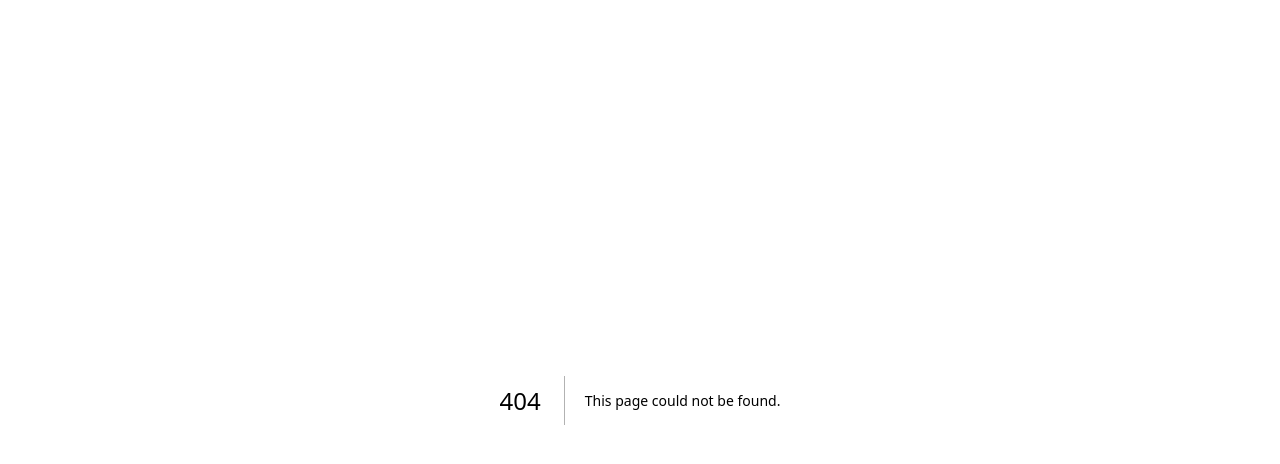
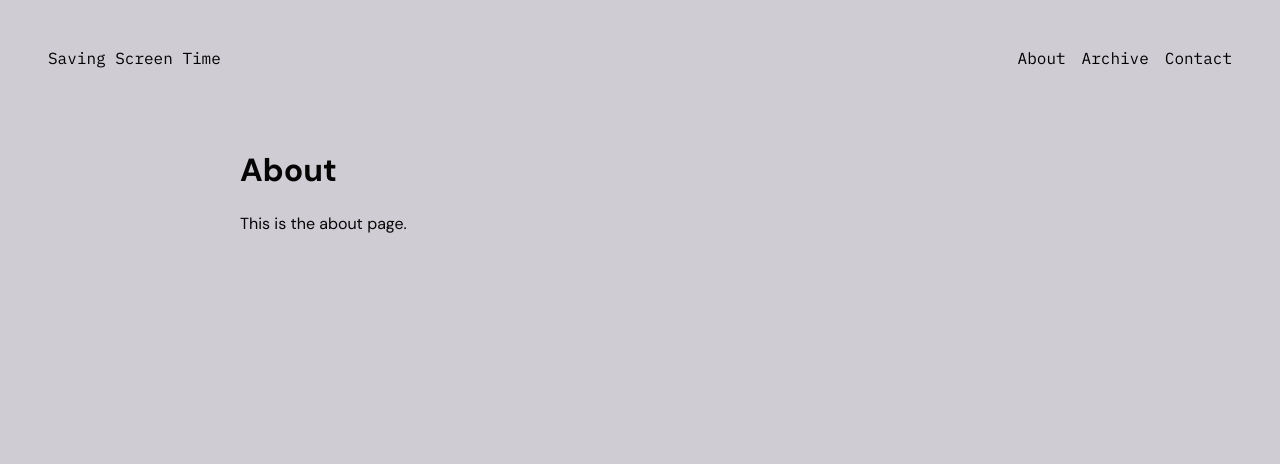
Before and after one commit to EthanSheafMorrison/Saving-Screen-Time, a Next.js app in the folder saving-screen-time-nextjs/: page /about in a window 1280 px wide. Before the commit this address had no page. Shown: the top 464 px of the page. Built offline with nearby package versions, Linux system fonts and the light colour scheme.

Commit message:
multiple pages

```diff
--- /dev/null
+++ b/saving-screen-time-nextjs/src/app/about/page.tsx
@@ -0,0 +1,8 @@
+export default function About() {
+  return (
+    <main className="sec-page">
+      <h1>About</h1>
+      <p>This is the about page.</p>
+    </main>
+  );
+}
--- /dev/null
+++ b/saving-screen-time-nextjs/src/app/components/Navbar.tsx
@@ -0,0 +1,16 @@
+import Link from "next/link";
+
+export default function Navbar() {
+  return (
+    <nav className="nav-bar">
+      <Link href="/" className="nav-logo">
+        Saving Screen Time
+      </Link>
+      <div className="nav-links">
+        <Link href="/about">About</Link>
+        <Link href="/archive">Archive</Link>
+        <Link href="/contact">Contact</Link>
+      </div>
+    </nav>
+  );
+}
--- a/saving-screen-time-nextjs/src/app/globals.css
+++ b/saving-screen-time-nextjs/src/app/globals.css
@@ -12,13 +12,16 @@
     display: flex;
     justify-content: space-between;
     align-items: center;
-    padding: 2rem;
+    padding: 3rem;
     background: none;
     border: none;
-    position: sticky;
+    position: absolute;
+    width: 100%;
     color:var(--white);
+    mix-blend-mode: difference; /* Ensures nav links interact with background colors */
     top: 0;
     z-index: 100;
+    box-sizing: border-box;
 }
 .nav-bar a {
     text-decoration: none;
@@ -30,6 +33,11 @@
 }
 .nav-bar a:hover {
     border-bottom: 2px solid var(--white);
+}
+
+.nav-links {
+    display: flex;
+    gap: 1rem;
 }
 
 body {
@@ -115,6 +123,12 @@ body {
     border-radius: 40% 60% 70% 30% / 40% 50% 60% 50%; /* Organic blob shape */
     mix-blend-mode: color-burn; /* Gives a harsh ink interaction */
     z-index: 1;
+}
+
+.sec-page {
+    padding: 8rem 2rem 2rem 2rem;
+    max-width: 800px;
+    margin: 0 auto;
 }
 
 /* --- SECTION 2: THE STARK YELLOW (Inspired by image 4) --- */
--- a/saving-screen-time-nextjs/src/app/layout.tsx
+++ b/saving-screen-time-nextjs/src/app/layout.tsx
@@ -1,5 +1,6 @@
 import type { Metadata } from "next";
 import Script from "next/script";
+import Navbar from "./components/Navbar";
 import "./globals.css";
 
 export const metadata: Metadata = {
@@ -35,6 +36,7 @@ export default function RootLayout({
         />
       </head>
       <body>
+        <Navbar />
         {children}
         <Script src="/grained.min.js" strategy="beforeInteractive" />
       </body>
```
Also changed, not shown: saving-screen-time-nextjs/src/app/archive/page.tsx (added, +8 -0 lines), saving-screen-time-nextjs/src/app/contact/page.tsx (added, +8 -0 lines), saving-screen-time-nextjs/src/app/page.tsx (+1 -10 lines), 1 other file (tests, documents, lock files or other folders).
